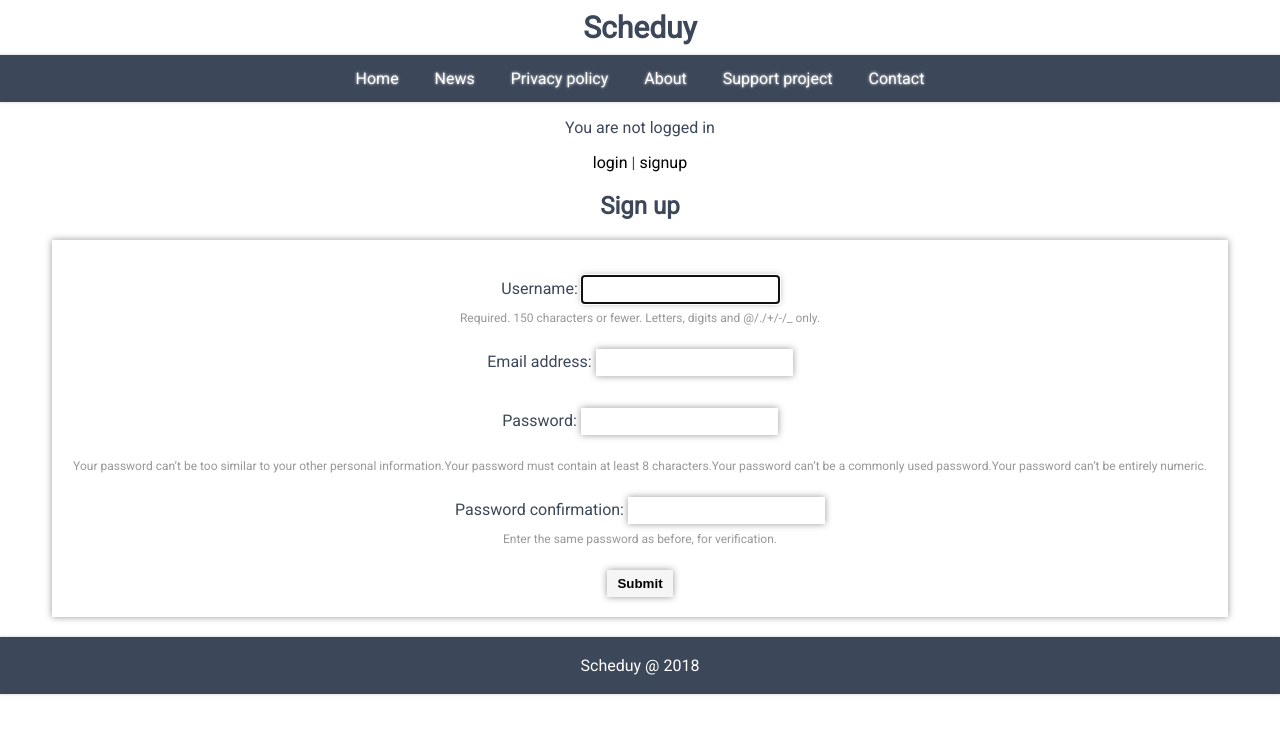
After one commit to mikgor/Scheduy, a Django app: page /signup/ in a window 1280 px wide. The commit adds this page. Shown: the top 734 px of the page. Run offline with Django 3.2, Linux system fonts and the light colour scheme; parts of the project's set-up code (start-up, migrations or seed data) failed here and were passed over; some libraries are stand-ins or nearby versions.

Commit message:
Add user and authentication system, new stylings, bug fixes in views

```diff
--- a/Scheduy/settings.py
+++ b/Scheduy/settings.py
@@ -95,3 +95,7 @@ USE_TZ = True
 
 STATIC_URL = '/static/'
 STATIC_ROOT = os.path.join(BASE_DIR, 'scheduyapp/static')
+AUTH_USER_MODEL = 'scheduyapp.AppUser'
+LOGIN_REDIRECT_URL = 'index'
+LOGOUT_REDIRECT_URL = 'index'
+LOGIN_URL= 'signup'
--- a/Scheduy/urls.py
+++ b/Scheduy/urls.py
@@ -2,6 +2,7 @@ from django.contrib import admin
 from django.urls import path
 from scheduyapp import views
 from django.conf.urls import url
+from django.contrib.auth import views as auth_views
 
 urlpatterns = [
     url('^$', views.IndexView.as_view(), name='index'),
@@ -12,5 +13,9 @@ urlpatterns = [
     url(r'^(?P<pk>[0-9]+)/tgdelete/$', views.TaskGroupDelete.as_view(), name='TaskGroupDelete'),
     url(r'^(?P<pk>[0-9]+)/tdelete/$', views.TaskDelete.as_view(), name='TaskDelete'),
     url(r'^(?P<task_id>[0-9]+)/IsDoneUpdate/$', views.IsDoneUpdate, name='IsDoneUpdate'),
+    url(r'^setpreference/$', views.SetUserPreference, name='SetUserPreference'),
+    url(r'^signup/$', views.SignUp.as_view(), name='signup'),
+    url(r'^login/$', auth_views.login, name='login'),
+    url(r'^logout/$', auth_views.logout, name='logout'),
     path('admin/', admin.site.urls),
 ]
--- a/scheduyapp/forms.py
+++ b/scheduyapp/forms.py
@@ -1,5 +1,6 @@
 from django import forms
-from .models import Task, TaskGroup
+from django.contrib.auth.forms import UserCreationForm, UserChangeForm
+from .models import Task, TaskGroup, AppUser
 
 class TaskCreateUpdateForm(forms.ModelForm):
 
@@ -8,9 +9,25 @@ class TaskCreateUpdateForm(forms.ModelForm):
         fields = ('name', 'details', 'priority', 'deadline', 'priority', 'group')
         widgets = {'deadline': forms.HiddenInput()}
 
+    def __init__(self, user, *args, **kwargs):
+        super(TaskCreateUpdateForm, self).__init__(*args, **kwargs)
+        self.fields['group'].queryset = user.taskGroups.all()
+
 class TaskGroupCreateUpdateForm(forms.ModelForm):
 
     class Meta:
         model = TaskGroup
         fields = ('name', 'color')
         widgets = {'color': forms.HiddenInput()}
+
+class AppUserCreationForm(UserCreationForm):
+
+    class Meta(UserCreationForm.Meta):
+        model = AppUser
+        fields = ('username', 'email')
+
+class AppUserChangeForm(UserChangeForm):
+
+    class Meta:
+        model = AppUser
+        fields = ('username', 'email')
--- a/scheduyapp/models.py
+++ b/scheduyapp/models.py
@@ -1,5 +1,7 @@
 from django.db import models
 from datetime import datetime, timezone
+from django.contrib.auth.models import AbstractUser
+
 class TaskGroup(models.Model):
     name = models.CharField(max_length=40)
     color = models.CharField(max_length=30, default="whitesmoke")
@@ -49,3 +51,18 @@ class Task(models.Model):
             else:
                 self.is_done = True
             self.save()
+
+class AppUser(AbstractUser):
+    taskGroups = models.ManyToManyField(TaskGroup)
+    tasks = models.ManyToManyField(Task)
+    showDonePreference = models.BooleanField(default=False)
+
+    def __str__(self):
+        return self.email
+
+    def SetShowDonePreference(self):
+        if self.showDonePreference:
+            self.showDonePreference = False
+        else:
+            self.showDonePreference = True
+        self.save()
--- a/scheduyapp/static/scheduyapp/style.css
+++ b/scheduyapp/static/scheduyapp/style.css
@@ -160,12 +160,16 @@ a {
 	background-color: #4CAF50;
 }
 
-.taskColumn input {
+#menuSettings {
+
+}
+
+.taskColumn input, #menuSettings input {
     position: absolute;
     left: -9999px;
 }
 
-.taskColumn label {
+.taskColumn label, #menuSettings label {
 	 display: inline-block;
 	 box-shadow: #989898 0px 0px 7px;
 	 transition: all 0.3s ease-in 0s;
@@ -174,12 +178,12 @@ a {
 	 cursor: pointer;
 }
 
-.taskColumn label:hover {
+.taskColumn label:hover, #menuSettings label:hover {
     box-shadow: #989898 0px 0px 16px;
 	 transition: all 0.3s ease-in 0s;
 }
 
-input:checked + label {
+input:checked + label, #menuSettings input:checked + label {
     background-color: #4CAF50;
 	 transition: all 0.3s ease-in 0s;
 }
@@ -196,3 +200,11 @@ input:checked + label:before {
     float: left;
 	 transition: all 0.3s ease-in 0s;
  }
+
+input#showDone + label:before {
+     content: "Hiding done";
+ }
+
+ input#showDone:checked + label:before {
+      content: "Showing done";
+  }
--- /dev/null
+++ b/scheduyapp/templates/registration/signup.html
@@ -0,0 +1,17 @@
+{% extends 'scheduyapp/base.html' %}
+{% block title %}Sign Up{% endblock %}
+{% block content %}
+<style>
+.helptext, form ul {
+   display: block;
+   color: #989898;
+   font-size: 12px;
+}
+</style>
+<h2>Sign up</h2>
+<form method="post">
+{% csrf_token %}
+{{ form.as_p }}
+<input type="submit"></input>
+</form>
+{% endblock %}
--- a/scheduyapp/templates/scheduyapp/base.html
+++ b/scheduyapp/templates/scheduyapp/base.html
@@ -10,7 +10,7 @@
       	<link rel="stylesheet" href="{% static 'scheduyapp/style.css' %}"/>
     </head>
     <body>
-      <header></div>Scheduy</header>
+      <header>Scheduy</header>
       <div id="navbar"><ul>
          <li><a href="{% url 'index' %}">Home</a></li>
          <li><a href="">News</a></li>
@@ -18,7 +18,16 @@
          <li><a href="">About</a></li>
          <li><a href="">Support project</a></li>
          <li><a href="">Contact</a></li>
-      </ul></div>
+      </ul>
+      </div>
+      {% if user.is_authenticated %}
+      Hi {{ user.username }}!
+      <p><a href="{% url 'logout' %}">logout</a></p>
+      {% else %}
+      <p>You are not logged in</p>
+      <a href="{% url 'login' %}">login</a> |
+      <a href="{% url 'signup' %}">signup</a>
+      {% endif %}
     {% block content %}{% endblock %}
     <footer>
          <p>Scheduy @ 2018</p>
--- a/scheduyapp/templates/scheduyapp/index.html
+++ b/scheduyapp/templates/scheduyapp/index.html
@@ -7,7 +7,11 @@ Index
    <h3>New task:</h3>
 
    <a href="{% url 'TaskCreate' %}" ><input type="button" value="Add task"></a>
-	<a href="{% url 'TaskGroupCreate' %}" ><input type="button" value="Add task group"></a>
+	 <a href="{% url 'TaskGroupCreate' %}" ><input type="button" value="Add task group"></a>
+   <div id="menuSettings"><input id="showDone" type="checkbox" {% if user.showDonePreference %} checked {% endif %} onclick="{location.href='{% url 'SetUserPreference' %}?showdone=True'}">
+     <label for="showDone"></label>
+   </div>
+
    <div id="tasks">
    {% if taskgroup_list %}
    <h1>Tasks</h1>
--- a/scheduyapp/views.py
+++ b/scheduyapp/views.py
@@ -1,53 +1,129 @@
 from django.views import generic
 from django.views.generic.edit import UpdateView, CreateView, DeleteView
+from django.contrib.auth.forms import UserCreationForm
 from django.urls import reverse_lazy, reverse
 from django.http import HttpResponseRedirect
 from django.shortcuts import get_object_or_404
 from .models import Task, TaskGroup
 from .forms import *
+from django.contrib.auth.mixins import LoginRequiredMixin
 
 class IndexView(generic.ListView):
     template_name = 'scheduyapp/index.html'
     context_object_name = 'IndexList'
-    queryset = Task.objects.all()
+    queryset = ''
 
     def get_context_data(self, **kwargs):
         context = super(IndexView, self).get_context_data(**kwargs)
-        context['task_list'] = Task.objects.all()
-        context['taskgroup_list'] = TaskGroup.objects.all()
+        if self.request.user.is_authenticated:
+            context['task_list'] = self.request.user.tasks.all()
+            context['taskgroup_list'] = self.request.user.taskGroups.all()
         return context
 
-class TaskCreate(CreateView):
+class TaskCreate(LoginRequiredMixin, CreateView):
     form_class = TaskCreateUpdateForm
     template_name = 'scheduyapp/task_form.html'
     success_url = reverse_lazy('index')
 
-class TaskGroupCreate(CreateView):
+    def form_valid(self, form):
+        self.object = form.save()
+        self.request.user.tasks.add(self.object)
+        self.object.save()
+        return HttpResponseRedirect(self.get_success_url())
+
+    def get_form_kwargs(self):
+        kwargs = super(TaskCreate, self).get_form_kwargs()
+        kwargs.update({'user': self.request.user})
+        return kwargs
+
+class TaskGroupCreate(LoginRequiredMixin, CreateView):
     form_class = TaskGroupCreateUpdateForm
     template_name = 'scheduyapp/taskgroup_form.html'
     success_url = reverse_lazy('index')
 
-class TaskGroupUpdate(UpdateView):
+    def form_valid(self, form):
+        self.object = form.save()
+        self.request.user.taskGroups.add(self.object)
+        self.object.save()
+        return HttpResponseRedirect(self.get_success_url())
+
+class TaskGroupUpdate(LoginRequiredMixin, UpdateView):
     model = TaskGroup
     form_class = TaskGroupCreateUpdateForm
     template_name_suffix = '_update_form'
     success_url = reverse_lazy('index')
 
-class TaskUpdate(UpdateView):
+    def get(self, request, *args, **kwargs):
+        group = ''
+        try:
+            group = self.request.user.taskGroups.get(pk=self.get_object().id)
+        except:
+            return HttpResponseRedirect(reverse('index'))
+        return super(TaskGroupUpdate, self).get(request, *args, **kwargs)
+
+class TaskUpdate(LoginRequiredMixin, UpdateView):
     model = Task
     form_class = TaskCreateUpdateForm
     template_name = 'scheduyapp/task_update_form.html'
     success_url = reverse_lazy('index')
 
-class TaskGroupDelete(DeleteView):
+    def get(self, request, *args, **kwargs):
+        task = ''
+        try:
+            task = self.request.user.tasks.get(pk=self.get_object().id)
+        except:
+            return HttpResponseRedirect(reverse('index'))
+        return super(TaskUpdate, self).get(request, *args, **kwargs)
+
+    def get_form_kwargs(self):
+        kwargs = super(TaskUpdate, self).get_form_kwargs()
+        kwargs.update({'user': self.request.user})
+        return kwargs
+
+class TaskGroupDelete(LoginRequiredMixin, DeleteView):
     model = TaskGroup
     success_url = reverse_lazy('index')
 
-class TaskDelete(DeleteView):
+    def get(self, request, *args, **kwargs):
+        group = ''
+        try:
+            group = self.request.user.taskGroups.get(pk=self.get_object().id)
+        except:
+            return HttpResponseRedirect(reverse('index'))
+        return super(TaskGroupDelete, self).get(request, *args, **kwargs)
+
+class TaskDelete(LoginRequiredMixin, DeleteView):
     model = Task
     success_url = reverse_lazy('index')
 
+    def get(self, request, *args, **kwargs):
+        task = ''
+        try:
+            task = self.request.user.tasks.get(pk=self.get_object().id)
+        except:
+            return HttpResponseRedirect(reverse('index'))
+        return super(TaskDelete, self).get(request, *args, **kwargs)
+
 def IsDoneUpdate(request, task_id):
-    task = get_object_or_404(Task, pk=task_id)
+    if request.user.is_anonymous:
+        return HttpResponseRedirect(reverse('signup'))
+    task = ''
+    try:
+        task = request.user.tasks.get(pk=task_id)
+    except:
+        return HttpResponseRedirect(reverse('index'))
     task.setIsDone()
     return HttpResponseRedirect(reverse('index'))
+
+def SetUserPreference(request):
+    if request.user.is_anonymous:
+        return HttpResponseRedirect(reverse('signup'))
+    showdone = request.GET.get('showdone', None)
+    if showdone is not None:
+        request.user.SetShowDonePreference()
+    return HttpResponseRedirect(reverse('index'))
+
+class SignUp(CreateView):
+    form_class = AppUserCreationForm
+    success_url = reverse_lazy('login')
+    template_name = 'registration/signup.html'
```
Also changed, not shown: scheduyapp/templates/registration/login.html (added, +12 -0 lines), scheduyapp/migrations/0002_auto_20180815_1848.py (added), scheduyapp/migrations/0003_auto_20180815_2232.py (added), scheduyapp/migrations/0004_auto_20180815_2235.py (added), scheduyapp/migrations/0005_auto_20180816_1600.py (added).
